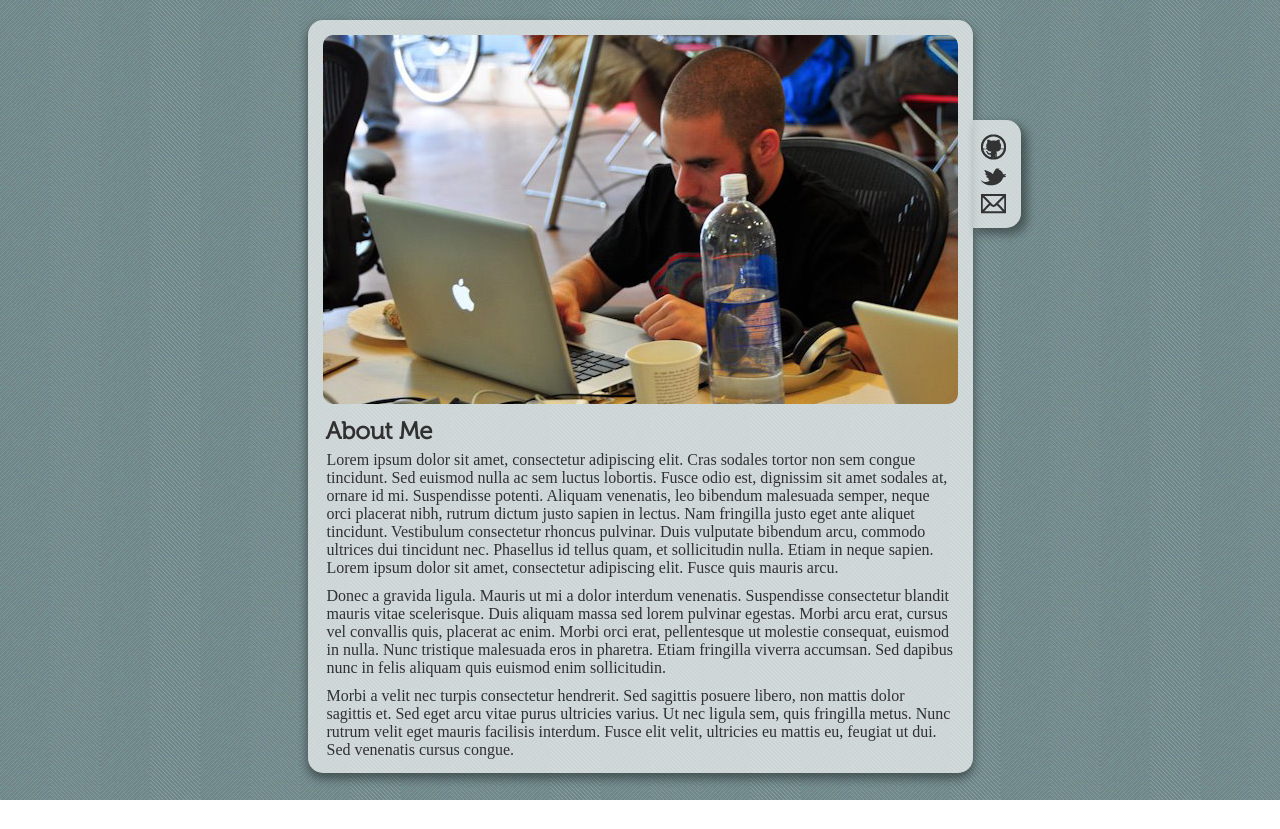
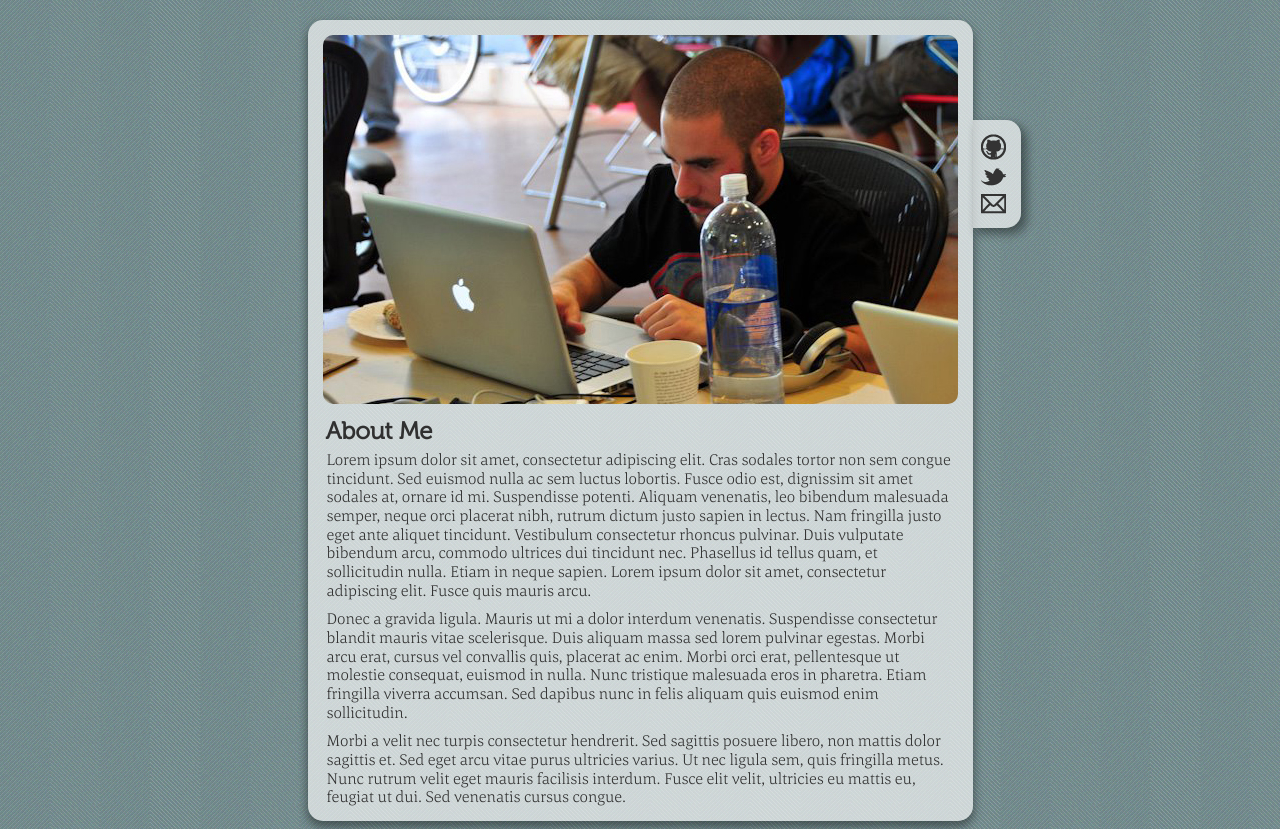
Before and after one commit to jrozner/DeadBytes, a plain HTML site: page index.html in a window 1280 px wide. Before the commit the page ends 800 px from the top, so only its background shows below. Drawn offline with Linux system fonts and the light colour scheme.

Commit message:
changed paragraph font

```diff
--- a/css/styles.css
+++ b/css/styles.css
@@ -5,6 +5,17 @@
        url('fonts/Museo300-Regular-webfont.woff') format('woff'),
        url('fonts/Museo300-Regular-webfont.ttf') format('truetype'),
        url('fonts/Museo300-Regular-webfont.svg#Museo300') format('svg');
+  font-weight: normal;
+  font-style: normal;
+}
+
+@font-face {
+  font-family: 'CordaLight';
+  src: url('fonts/CordaLig-webfont.eot');
+  src: url('fonts/CordaLig-webfont.eot?#iefix') format('embedded-opentype'),
+       url('fonts/CordaLig-webfont.woff') format('woff'),
+       url('fonts/CordaLig-webfont.ttf') format('truetype'),
+       url('fonts/CordaLig-webfont.svg#CordaLight') format('svg');
   font-weight: normal;
   font-style: normal;
 }
@@ -53,6 +64,9 @@ body {
 #center p {
   padding: 0 4px 0 4px;
   margin: 6px 15px 10px 15px;
+  font-family: 'CordaLight', 'Helvetica', 'Arial';
+  font-size: 12pt;
+  line-height: 14pt;
 }
 
 .portrait {
```
Also changed, not shown: css/fonts/CordaLig-webfont.ttf (added), css/fonts/CordaLig-webfont.woff (added), 2 other files. Lines whose indentation alone changed are shown as unchanged.
